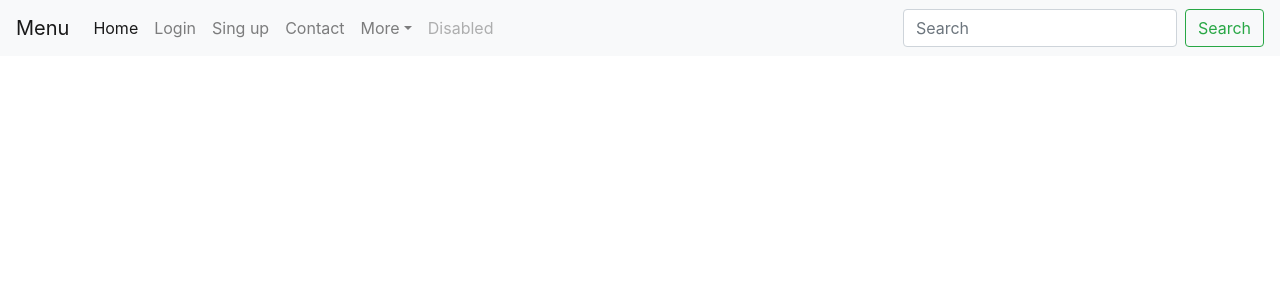
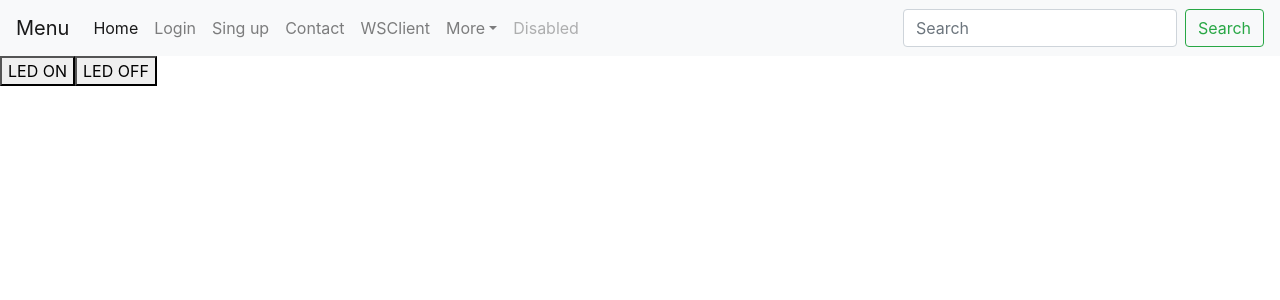
Before and after one commit to sumaInovation/frontend, a React (Create React App) app: page /wsclient in a window 1280 px wide. Shown: the top 300 px of the page. Built offline with nearby package versions, Linux system fonts and the light colour scheme; no server answers.

Commit message:
Add Websocket client

```diff
--- a/package.json
+++ b/package.json
@@ -9,7 +9,8 @@
     "react": "^18.2.0",
     "react-dom": "^18.2.0",
     "react-router-dom": "^6.17.0",
-    "react-scripts": "5.0.1",
+    "react-scripts": "^5.0.1",
+    "react-use-websocket": "^3.0.0",
     "web-vitals": "^2.1.4"
   },
   "scripts": {
--- a/src/App.js
+++ b/src/App.js
@@ -4,6 +4,7 @@ import About from "./Pages/About"
 import Contact from "./Pages/Contact"
 import Userlogin from "./Pages/UserLogin"
 import Singup from "./Pages/Singup"
+import Wsclient from "./Pages/Wsclient"
 
 function App() {
   return (
@@ -14,6 +15,7 @@ function App() {
         <Route path="contact" element={ <Contact/> } />
         <Route path="/login" element={<Userlogin/>}/>
         <Route path="/singup" element={<Singup/>}/>
+        <Route path="/wsclient" element={<Wsclient/>}/>
       </Routes>
     </div>
   )
--- a/src/Pages/Home.js
+++ b/src/Pages/Home.js
@@ -6,7 +6,7 @@ function Home (){
 	return (
         <div>
 
-        <h1>This is the home page</h1>
+        <h1>This is the home123 page</h1>
     </div>
     )
 }
--- a/src/Pages/Navbar.js
+++ b/src/Pages/Navbar.js
@@ -16,6 +16,9 @@ function Navbar() {
                 <li>
                 <Link to="/contact">Contact</Link>
             </li>
+            <li>
+                <Link to="/wsclient">WSClient</Link>
+            </li>
         </ul>
     </nav>
     <Outlet />
--- a/src/Pages/New.js
+++ b/src/Pages/New.js
@@ -23,6 +23,9 @@ function New() {
                         </li>
                         <li className="nav-item">
                             <Link className="nav-link" to="/contact">Contact</Link>
+                        </li>
+                        <li className="nav-item">
+                            <Link className="nav-link" to="/wsclient">WSClient</Link>
                         </li>
                         <li className="nav-item dropdown">
                             <Link className="nav-link dropdown-toggle" to="#" id="navbarDropdown" role="button" data-toggle="dropdown" aria-haspopup="true" aria-expanded="false">
--- /dev/null
+++ b/src/Pages/Wsclient.js
@@ -0,0 +1,27 @@
+import React from 'react'
+const socket = new WebSocket("wss://chatserver-466n.onrender.com")
+
+// Connection opened
+socket.addEventListener("open", event => {
+  socket.send("Connection established")
+});
+
+// Listen for messages
+socket.addEventListener("message", event => {
+  console.log("Message from server ", event.data)
+});
+const SendMessage=(data)=>{
+    socket.send(data);
+    console.log(data)
+}
+const Wsclient = () => {
+  return (
+    <div>
+      <button onClick={()=>{SendMessage("LEDON")}}>LED ON</button>
+
+      <button onClick={()=>{SendMessage("LEDOFF")}}>LED OFF</button>
+    </div>
+  )
+}
+
+export default Wsclient
```
Also changed, not shown: 1 other file (tests, documents, lock files or other folders).
